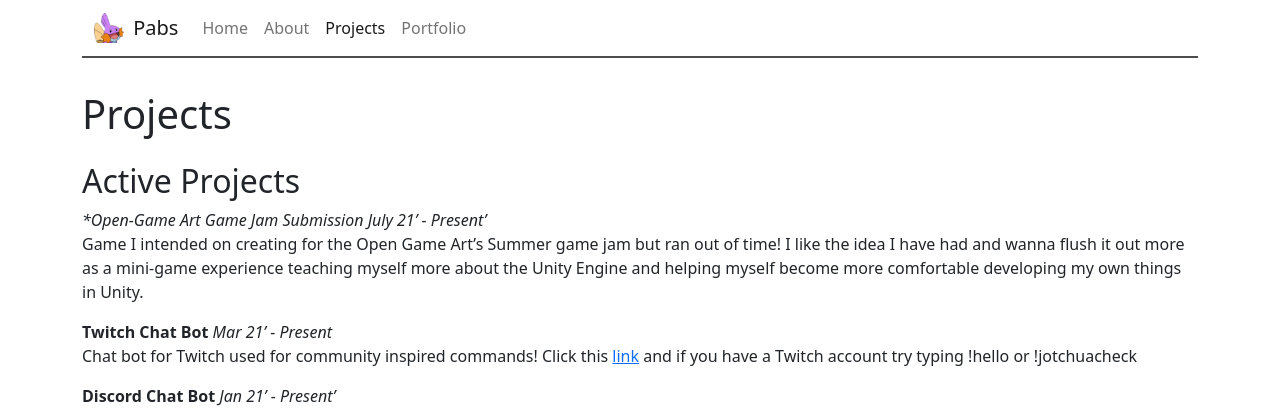
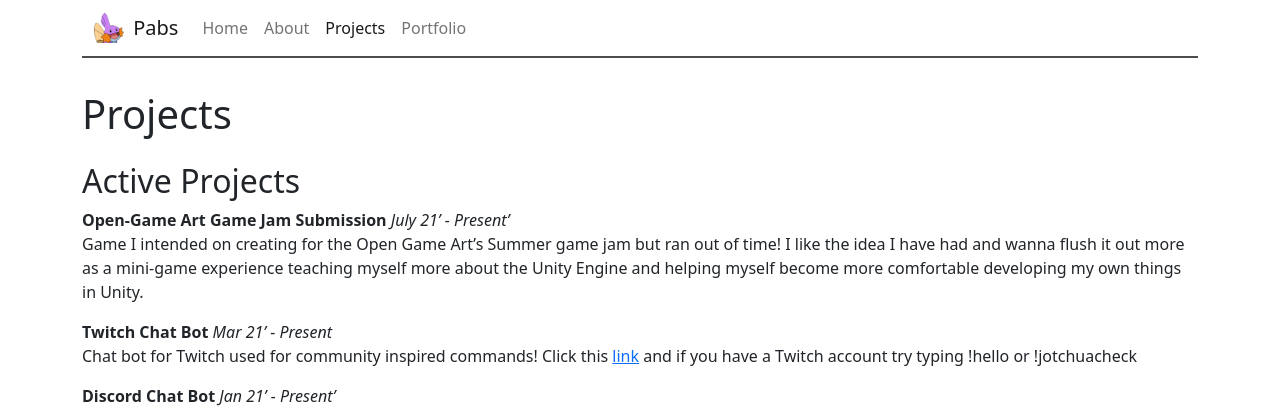
Before and after one commit to youngpabs/paabs.github.io, a Jekyll site: the page built from projects.md, in a window 1280 px wide. Shown: the top 408 px of the page. Built offline with Jekyll 4.4.1, drawn with Linux system fonts in a browser that asks for light colours.

```diff
--- a/projects.md
+++ b/projects.md
@@ -7,7 +7,7 @@ permalink: /projects/
 ## Active Projects
 
 
-**Open-Game Art Game Jam Submission* *July 21' - Present'* <br />
+**Open-Game Art Game Jam Submission** *July 21' - Present'* <br />
 Game I intended on creating for the Open Game Art's Summer game jam but ran out of time! I like the idea I have had and wanna flush it out more as a mini-game experience teaching myself more about
 the Unity Engine and helping myself become more comfortable developing my own things in Unity.
 
```
